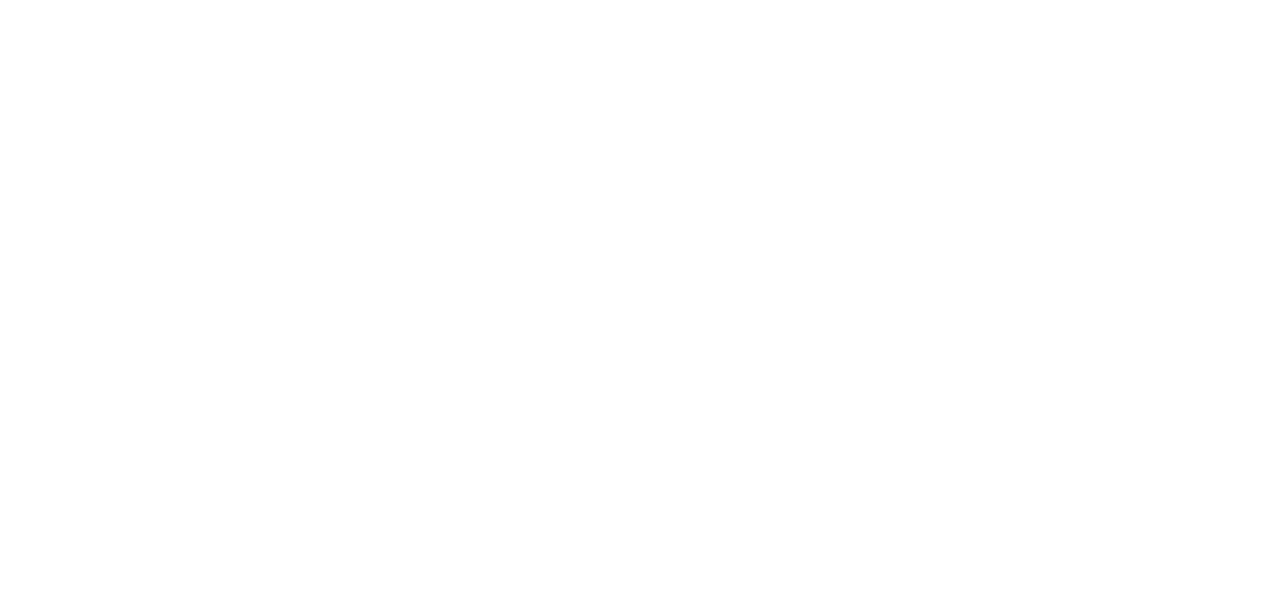
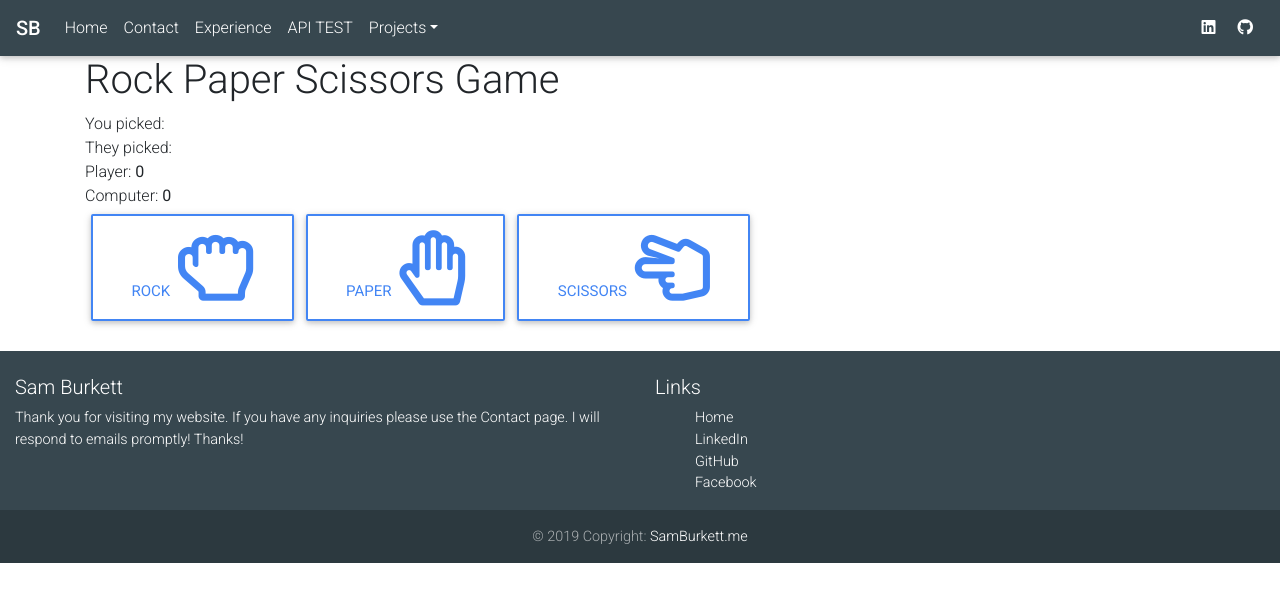
Before and after one commit to Lee7b/sbappold, a React (Create React App) app in the folder client/: page /rpsgame in a window 1280 px wide. Shown: the top 602 px of the page. Built offline with nearby package versions, Linux system fonts and the light colour scheme.

Commit message:
rock paper scissors game

```diff
--- a/client/src/App.js
+++ b/client/src/App.js
@@ -5,6 +5,7 @@
 import About from './Pages/About';
 import List from './Pages/List';
 import Users from './Pages/Users';
+import RPSGame from './Pages/RPSGame';
 
 class App extends React.Component {
     render () {
@@ -15,6 +16,7 @@
             <Route path = '/about' component={About} />
             <Route path = '/list' component={List} />
             <Route path = '/users' component={Users} />
+            <Route path = '/rpsgame' component={RPSGame} />
             <Route path='/linkedin' component={() => {
               window.location = ('https://www.linkedin.com/in/samuel-burkett');
               return null;
--- /dev/null
+++ b/client/src/Pages/RPSGame.js
@@ -0,0 +1,52 @@
+import React from 'react';
+import Layout from '../components/Layout';
+import { MDBIcon, MDBBtn } from 'mdbreact';
+import { startGame } from '../components/StartRPS';
+
+class RPSGame extends React.Component {
+    constructor(props) {
+        super(props);
+        this.state = {
+            results: [],
+            userPoints: 0,
+            computerPoints: 0,
+        }
+    }
+
+    selectWeapon(choice) {
+        this.setState({results: startGame(choice)}, function () {
+            if (this.state.results[2] === 'User Wins') {
+                this.setState({userPoints: this.state.userPoints + 1});
+            }
+            else if (this.state.results[2] === 'Computer Wins') {
+                this.setState({computerPoints: this.state.computerPoints + 1});
+            }
+        });
+    }
+
+    render() {
+    return (
+            <Layout>
+                <div className="container">
+                    <h1>Rock Paper Scissors Game</h1>
+                    <div><h2>{ this.state.results[2] }</h2></div>
+                    <div>You picked: { this.state.results[0] }</div>
+                    <div>They picked: { this.state.results[1] }</div>
+                    <div>Player: <b> { this.state.userPoints } </b> </div>
+                    <div>Computer: <b> { this.state.computerPoints } </b> </div>
+                    <MDBBtn size="lg" outline color="primary" onClick={ () => this.selectWeapon('rock')}>
+                        Rock <MDBIcon size="5x" far icon="hand-rock" className="ml-1" />
+                    </MDBBtn>
+                    <MDBBtn size ="lg" outline color="primary" onClick={ () => this.selectWeapon('paper')}>
+                        Paper <MDBIcon size="5x" far icon="hand-paper" className="ml-1" />
+                    </MDBBtn>
+                    <MDBBtn size="lg" outline color="primary" onClick={ () => this.selectWeapon('scissors')}>
+                        Scissors <MDBIcon size="5x" far icon="hand-scissors" className="ml-1" />
+                    </MDBBtn>
+                </div>
+           </Layout>
+    );
+}
+}
+
+export default RPSGame;
--- a/client/src/components/Header.js
+++ b/client/src/components/Header.js
@@ -1,7 +1,7 @@
 import React from 'react';
 import { MDBNavbar, MDBNavbarBrand, MDBNavbarNav, MDBNavItem, MDBNavLink, MDBNavbarToggler, MDBCollapse, MDBDropdown,
   MDBDropdownToggle, MDBDropdownMenu, MDBDropdownItem, MDBIcon } from 'mdbreact';
-import { withRouter } from 'react-router-dom';
+import { withRouter, Link } from 'react-router-dom';
 
 class Header extends React.Component {
   state = {
@@ -15,7 +15,7 @@
         const currentLocation = this.props.location.pathname;
 
         return (
-          <MDBNavbar className="fixed-top" color="blue-grey darken-3" dark expand="md">
+          <MDBNavbar color="blue-grey darken-3" dark expand="md">
             <MDBNavbarBrand>
               <strong className="white-text">SB</strong>
             </MDBNavbarBrand>
@@ -40,10 +40,10 @@
                       <div className="d-none d-md-inline">Projects</div>
                     </MDBDropdownToggle>
                     <MDBDropdownMenu className="dropdown-default">
-                      <MDBDropdownItem href="#!">Project 1</MDBDropdownItem>
-                      <MDBDropdownItem href="#!">Project 2</MDBDropdownItem>
-                      <MDBDropdownItem href="#!">Project 3</MDBDropdownItem>
-                      <MDBDropdownItem href="#!">Project 4</MDBDropdownItem>
+                      <MDBDropdownItem><Link to="/rpsgame">Rock Paper Scissors</Link></MDBDropdownItem>
+                      <MDBDropdownItem><Link to="/">Project 2</Link></MDBDropdownItem>
+                      <MDBDropdownItem><Link to="/">Project 3</Link></MDBDropdownItem>
+                      <MDBDropdownItem><Link to="/">Project 4</Link></MDBDropdownItem>
                     </MDBDropdownMenu>
                  </MDBDropdown>
                 </MDBNavItem>
--- /dev/null
+++ b/client/src/components/StartRPS.js
@@ -0,0 +1,30 @@
+module.exports = {
+    startGame(userChoice) {
+        //Generate computer choice
+        const choices = ['rock', 'paper', 'scissors'];
+        const randomNumber = Math.floor(Math.random() * 3);
+        let computerChoice = choices[randomNumber];
+        let result = '';
+
+        //Determine the winner
+        if (userChoice === computerChoice) {
+            result = 'TIE';
+        }
+
+        switch (userChoice + computerChoice) {
+            case 'rockscissors':
+            case 'paperrock':
+            case 'scissorspaper':
+                result = 'User Wins';
+                break;
+            case 'rockpaper':
+            case 'paperscissors':
+            case 'scissorsrock':
+                result ='Computer Wins';
+                break;
+            default: break;
+        }
+
+        return [userChoice, computerChoice, result];
+    }
+}
```
Also changed, not shown: 1 other file (tests, documents, lock files or other folders).
